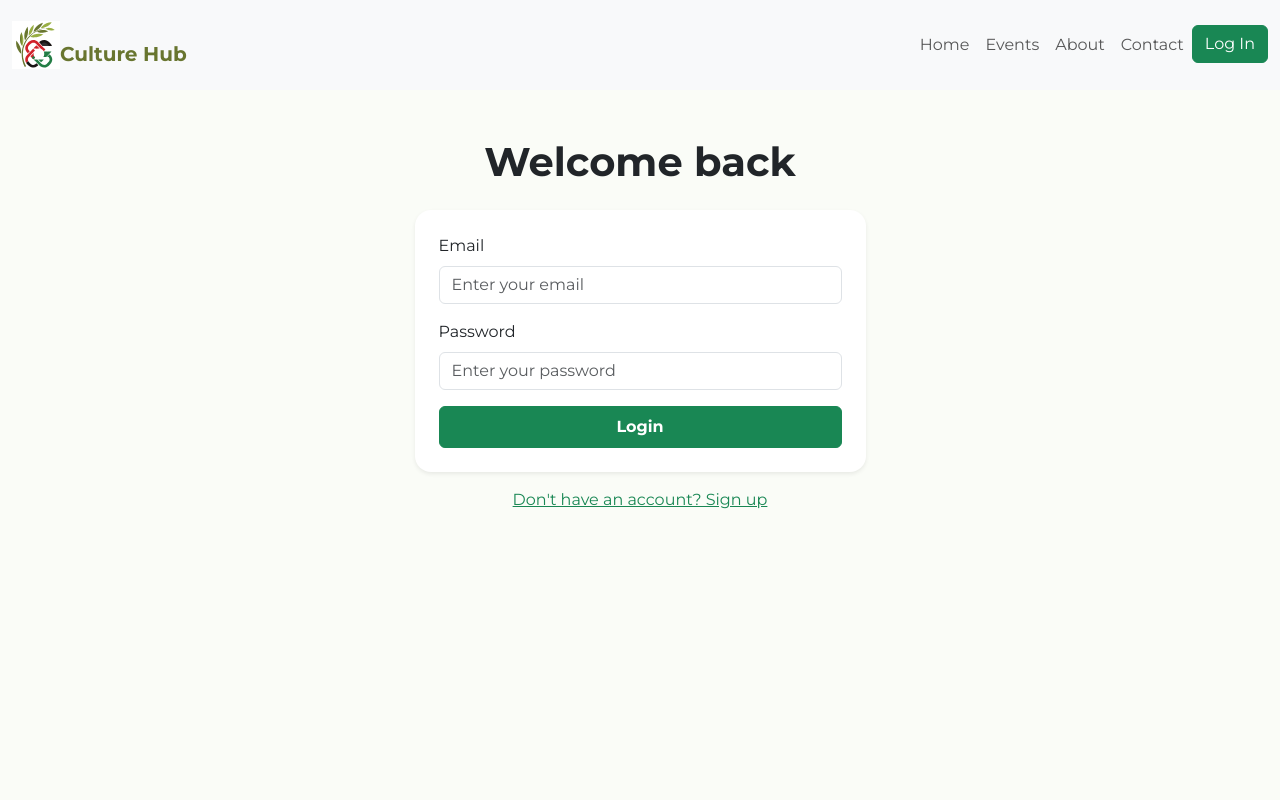
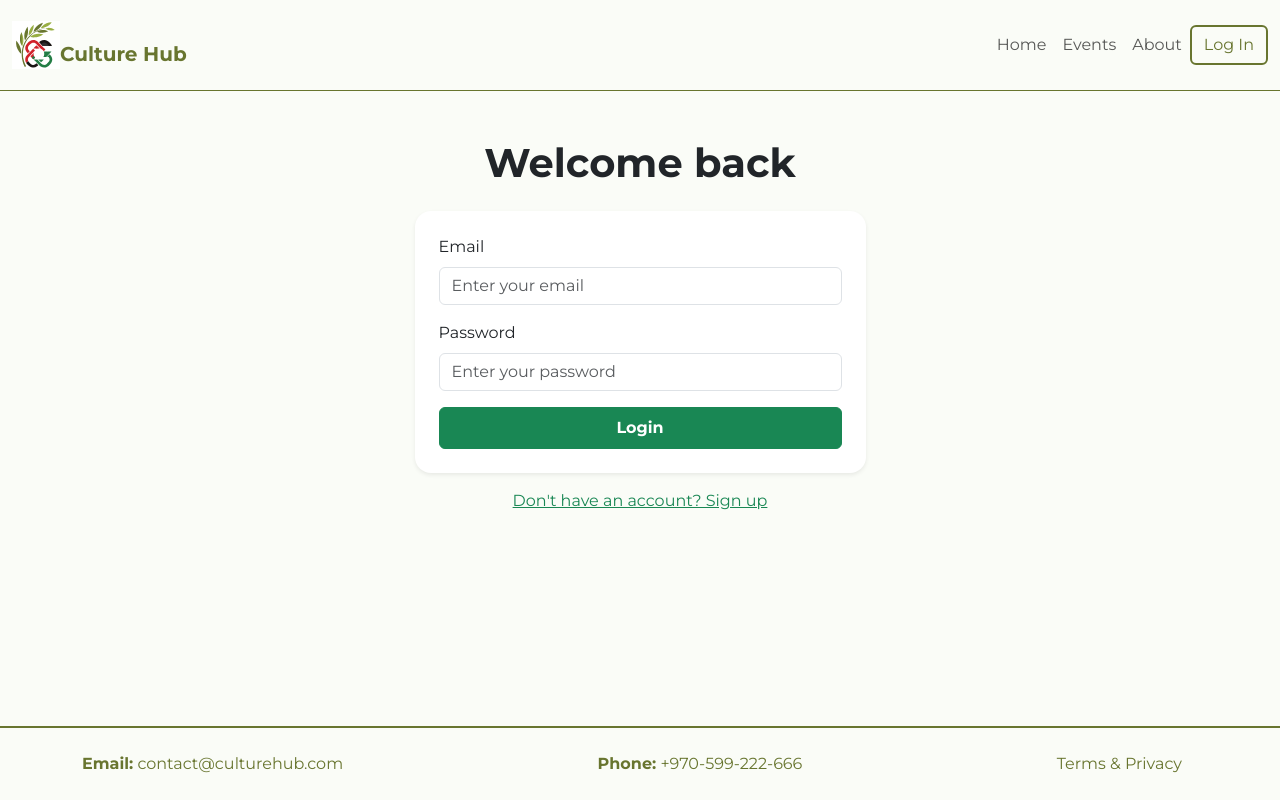
Before and after one commit to RaghadSbeih/event-culture-hub, a Django app: page /login/ in a window 1280 px wide. Run offline with Django 5.2, Linux system fonts and the light colour scheme.

Commit message:
Nav bar and Footer add/edit (#6)

```diff
--- a/culture_hub/templates/base.html
+++ b/culture_hub/templates/base.html
@@ -5,15 +5,26 @@
 <head>
     <meta charset="UTF-8">
     <meta name="viewport" content="width=device-width, initial-scale=1.0">
-    <title>Heritage Hub</title>
+    <title>Event Culture Hub</title>
     {% load static %}
     <!-- Bootstrap 5 CSS -->
     <link href="https://cdn.jsdelivr.net/npm/bootstrap@5.3.2/dist/css/bootstrap.min.css" rel="stylesheet">
     <link href="https://fonts.googleapis.com/css?family=Montserrat:400,700&display=swap" rel="stylesheet">
     <style>
-        body {
+        html,body {
+            height: 100%;
+            margin: 0;
             font-family: 'Montserrat', Arial, sans-serif;
             background: #fafcf7;
+        }
+
+        body {
+            display: flex;
+            flex-direction: column;
+        }
+
+        main {
+            flex: 1;
         }
 
         .logo-text {
@@ -28,12 +39,49 @@
             width: 22px;
             height: 22px;
         }
+
+        footer {
+            background: #fafcf7;
+            border-top: 2px solid #68752f;
+            padding: 20px 0;
+            color: #68752f;
+        }
+
+        .navbar{
+            background-color: #fafcf7;
+            border-bottom: 1px solid #68752f;
+        }
+
+        footer a {
+            color: #68752f;
+            transition: text-decoration 0.2s ease-in-out;
+            text-decoration: none;
+        }
+
+        footer a:hover {
+            text-decoration: underline solid #68752f;
+        }
+
+        .btn-outline-custom {
+            color: #68752f;
+            border: 2px solid #68752f;
+            background-color: transparent;
+            transition: background-color 0.3s ease, color 0.3s ease;
+        }
+
+        .btn-outline-custom:hover,
+        .btn-outline-custom:focus {
+            background-color: #68752f;
+            color: white;
+            text-decoration: none;
+        }
+
+
     </style>
     {% block extra_head %}{% endblock %}
 </head>
-
 <body>
-    <nav class="navbar navbar-expand-lg navbar-light bg-light py-3">
+    <nav class="navbar navbar-expand-lg navbar-light py-3">
         <div class="container-fluid">
             <a class="navbar-brand d-flex align-items-end" href="/">
                 <svg xmlns="http://www.w3.org/2000/svg" id="svg" version="1.1" viewBox="0 0 300 300" width="48px"
@@ -134,19 +182,50 @@
                     <li class="nav-item"><a class="nav-link" href="/">Home</a></li>
                     <li class="nav-item"><a class="nav-link" href="/events/">Events</a></li>
                     <li class="nav-item"><a class="nav-link" href="/about/">About</a></li>
-                    <li class="nav-item"><a class="nav-link" href="/contact/">Contact</a></li>
                     {% if request.session.user_id %}
-                    <li class="nav-item"><a class="btn btn-success" href="/logout/">Log Out</a></li>
+                    <li class="nav-item dropdown">
+                        <a class="nav-link dropdown-toggle" href="#" id="navbarDropdownMenuLink" role="button"
+                        data-bs-toggle="dropdown" aria-expanded="false">
+                            <svg xmlns="http://www.w3.org/2000/svg" width="24" height="24" fill="currentColor"
+                                class="bi bi-list" viewBox="0 0 16 16">
+                                <path fill-rule="evenodd"
+                                    d="M2.5 12.5a.5.5 0 0 1 0-1h11a.5.5 0 0 1 0 1h-11zm0-5a.5.5 0 0 1 0-1h11a.5.5 0 0 1 0 1h-11zm0-5a.5.5 0 0 1 0-1h11a.5.5 0 0 1 0 1h-11z"/>
+                            </svg>
+                        </a>
+                        <ul class="dropdown-menu dropdown-menu-end" aria-labelledby="navbarDropdownMenuLink">
+                            <li><a class="dropdown-item" href="/profile-settings/">Profile Settings</a></li>
+                            <li><a class="dropdown-item" href="/manage-bookings/">Manage Bookings</a></li>
+                            <li><hr class="dropdown-divider"></li>
+                            <li><a class="dropdown-item" href="/logout/">Logout</a></li>
+                        </ul>
+                    </li>
                     {% else %}
-                    <li class="nav-item"><a class="btn btn-success" href="/login/">Log In</a></li>
+                    <li class="nav-item"><a class="btn btn-outline-custom" href="/login/">Log In</a></li>
                     {% endif %}
                 </ul>
             </div>
         </div>
     </nav>
+
     <main class="container my-5">
         {% block content %}{% endblock %}
     </main>
+
+    <footer class="py-4">
+        <div class="container">
+            <div class="d-flex flex-column flex-md-row justify-content-between align-items-center">
+                <div class="mb-2 mb-md-0 text-center text-md-start">
+                    <strong>Email:</strong> contact@culturehub.com
+                </div>
+                <div class="mb-2 mb-md-0 text-center">
+                    <strong>Phone:</strong> +970-599-222-666
+                </div>
+                <div class="text-center text-md-end">
+                    <a href="/terms_Privacy" class="me-3">Terms & Privacy</a>
+                </div>
+            </div>
+        </div>
+    </footer>
     <!-- Bootstrap 5 JS -->
     <script src="https://cdn.jsdelivr.net/npm/bootstrap@5.3.2/dist/js/bootstrap.bundle.min.js"></script>
 </body>
```
